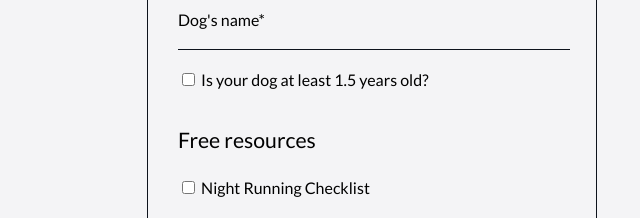
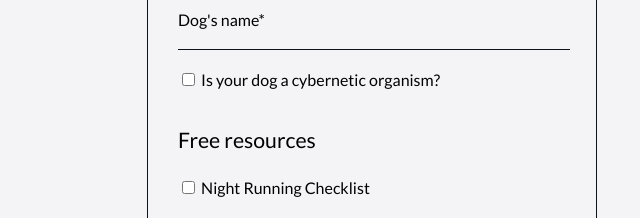
Before and after one commit to TwilioDevEd/twilio_sendgrid_101, a website: page 5K9/public/signup.html in a window 1280 px wide. Shown: the part 581-799 px from the top of the page, 268-908 px from the left. Drawn offline with Linux system fonts and the light colour scheme.

Commit message:
Update dogAge

```diff
--- a/5K9/public/javascripts/signup-form.js
+++ b/5K9/public/javascripts/signup-form.js
@@ -4,7 +4,7 @@ const firstNameInput = document.getElementById("firstName");
 const lastNameInput = document.getElementById("lastName");
 const emailInput = document.getElementById("email");
 const dogNameInput = document.getElementById("dogName");
-const dogAgeInput = document.getElementById("dogAge");
+const cyberneticInput = document.getElementById("cybernetic");
 const nightChecklistInput = document.getElementById("nightChecklist");
 const harnessPicksInput = document.getElementById("harnessPicks");
 const submitButton = document.getElementById("submit");
@@ -56,7 +56,7 @@ form.addEventListener("submit", async (event) => {
         lastName: lastNameInput.value,
         email: emailInput.value,
         dogName: dogNameInput.value,
-        dogAge: dogAgeInput.checked ? dogAgeInput.value : "",
+        cybernetic: cyberneticInput.checked ? cyberneticInput.value : "",
         resources: selectedResources,
       }),
       headers: {
--- a/5K9/public/signup.html
+++ b/5K9/public/signup.html
@@ -78,9 +78,9 @@
                     <br />
                     <input type="text" inputmode="text" name="dogName" id="dogName" autocomplete="off" required />
                     <br />
-                    <input type="checkbox" inputmode="text" name="dogAge" id="dogAge" />
-                    <label for="dogAge">
-                      Is your dog at least 1.5 years old?
+                    <input type="checkbox" inputmode="text" name="cybernetic" id="cybernetic" />
+                    <label for="cybernetic">
+                      Is your dog a cybernetic organism?
                     </label>
                   </div>
                 </fieldset>
```
